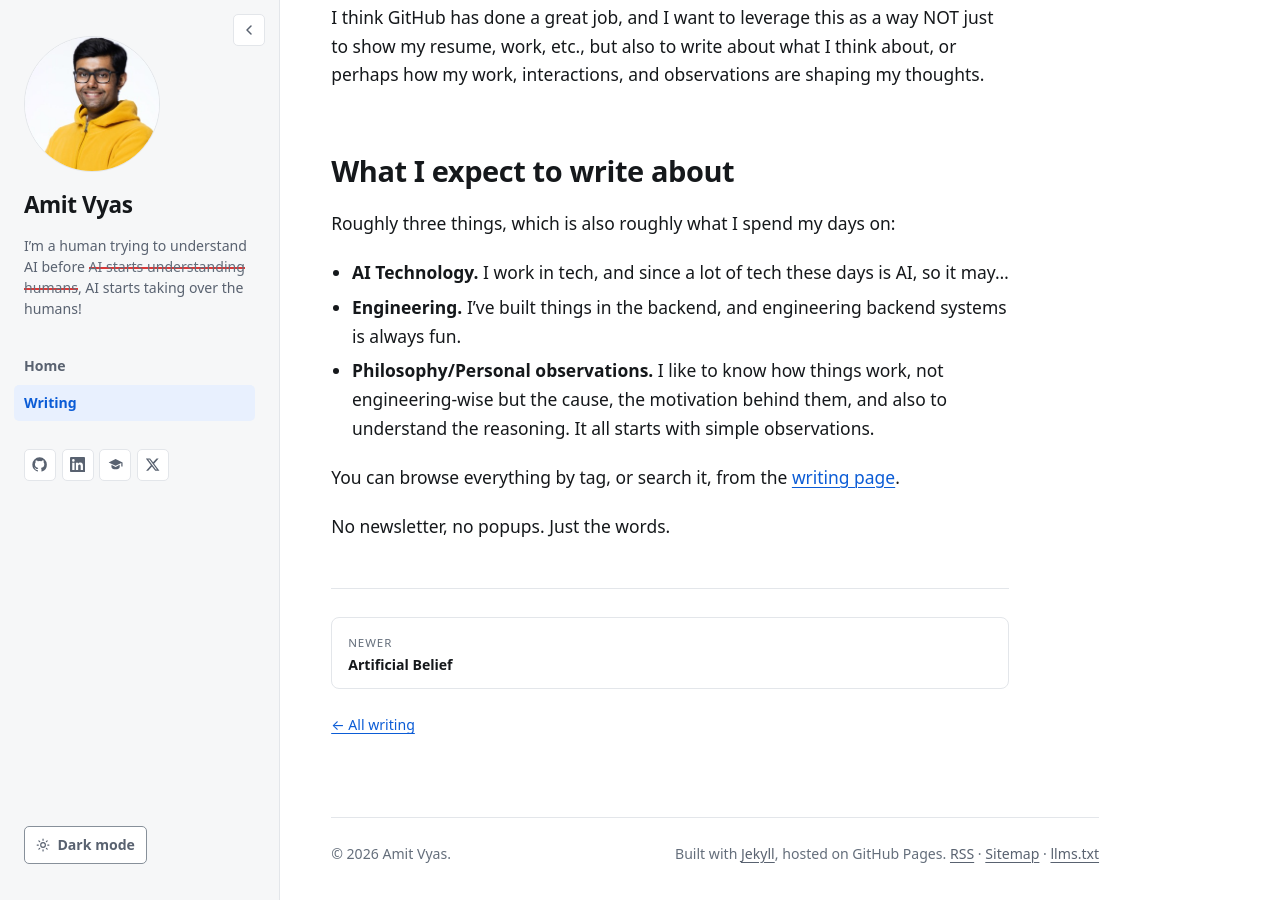
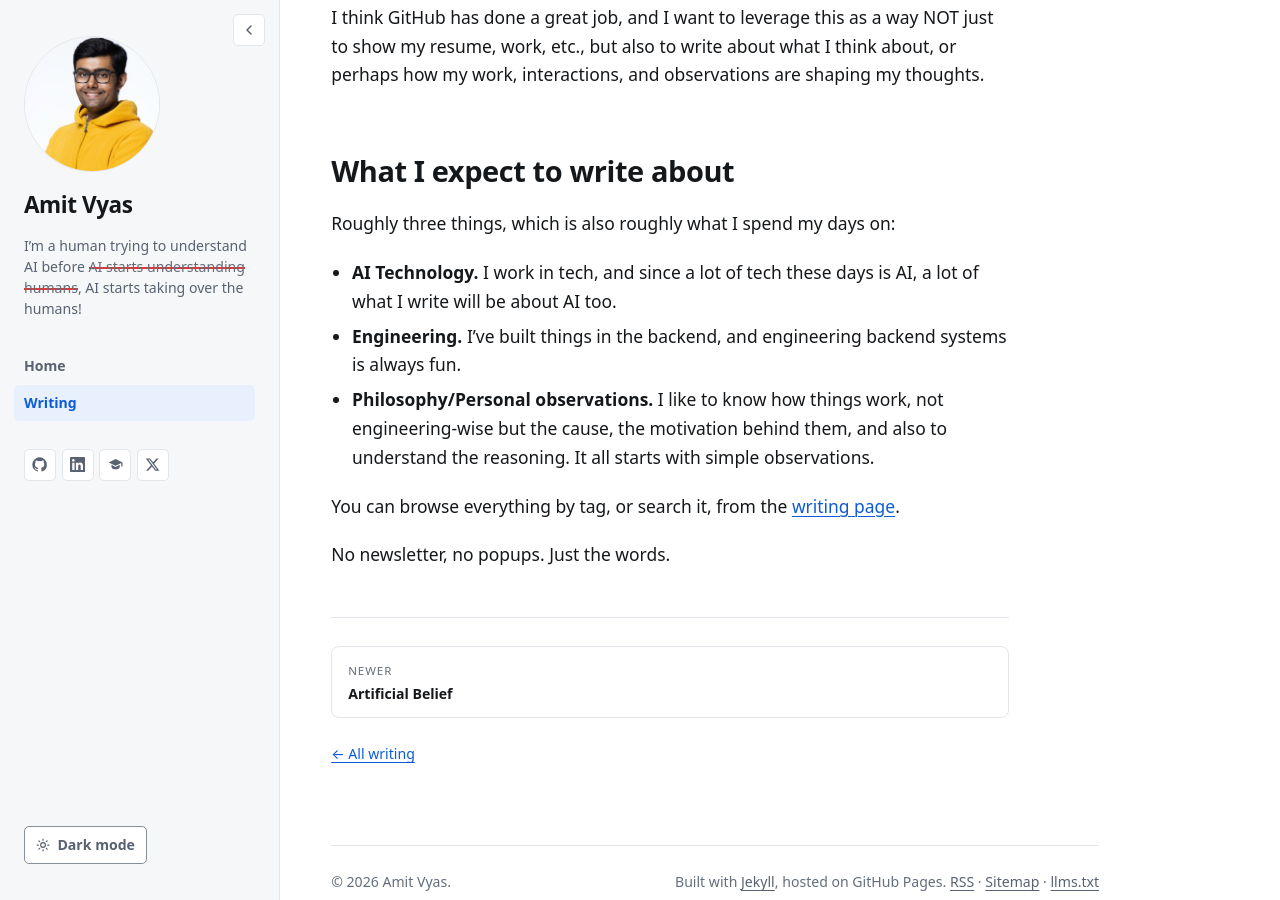
Before and after one commit to thevyasamit/thevyasamit.github.io, a Jekyll site: the page built from _posts/2026-08-24-why-this-site-exists.md, in a window 1280 px wide and 900 px high, scrolled down 490 px. Built offline with Jekyll 4.4.1, drawn with Linux system fonts in a browser that asks for light colours.

Commit message:
Finish the unfinished AI Technology bullet
Co-Authored-By: Claude Opus 5.5 <noreply@anthropic.com>

```diff
--- a/_posts/2026-08-24-why-this-site-exists.md
+++ b/_posts/2026-08-24-why-this-site-exists.md
@@ -18,7 +18,7 @@ I think GitHub has done a great job, and I want to leverage this as a way NOT ju
 
 Roughly three things, which is also roughly what I spend my days on:
 
-- **AI Technology.** I work in tech, and since a lot of tech these days is AI, so it may...
+- **AI Technology.** I work in tech, and since a lot of tech these days is AI, a lot of what I write will be about AI too.
 - **Engineering.** I've built things in the backend, and engineering backend systems is always fun.
 - **Philosophy/Personal observations.**  I like to know how things work, not engineering-wise but the cause, the motivation behind them, and also to understand the reasoning. It all starts with simple observations.
 
```
